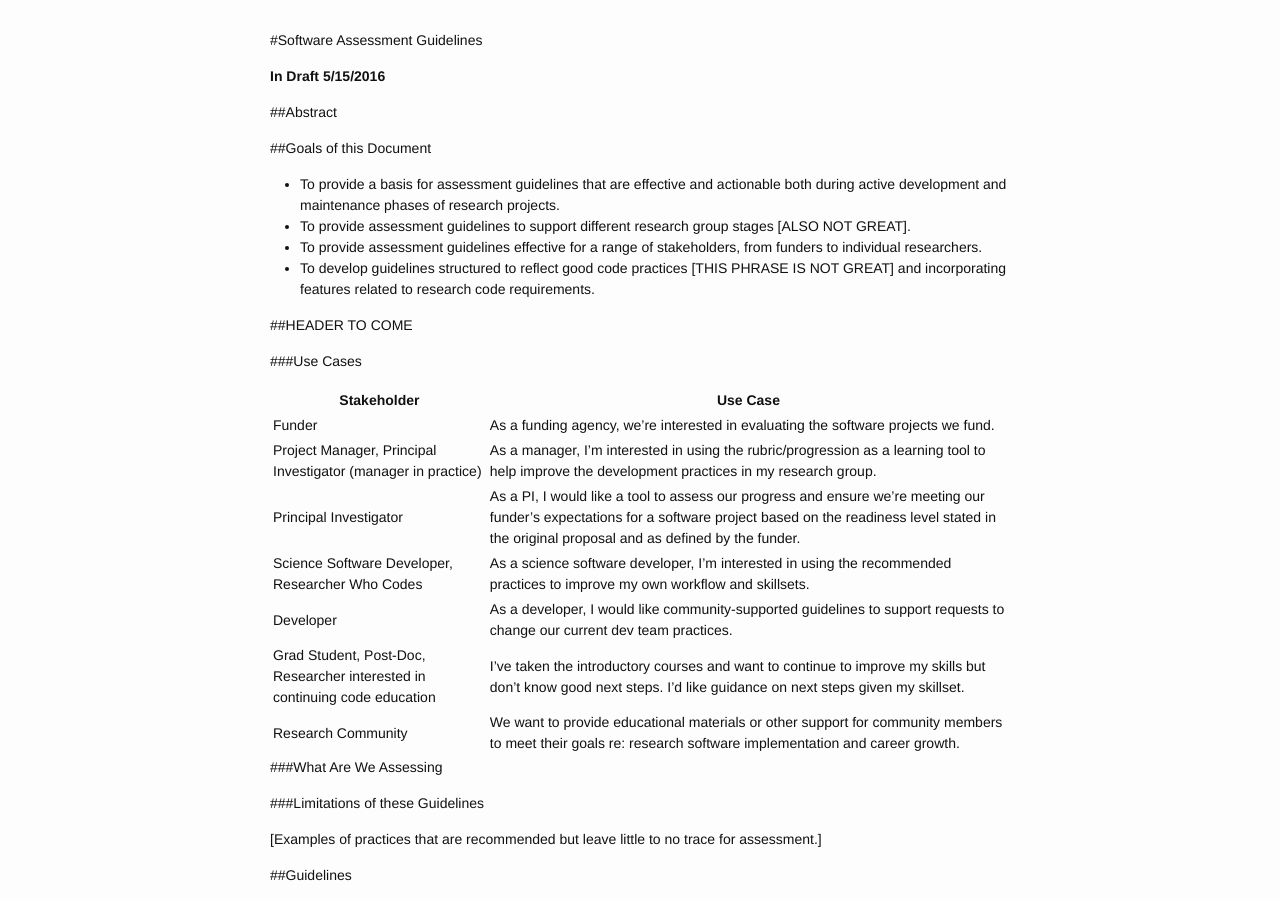
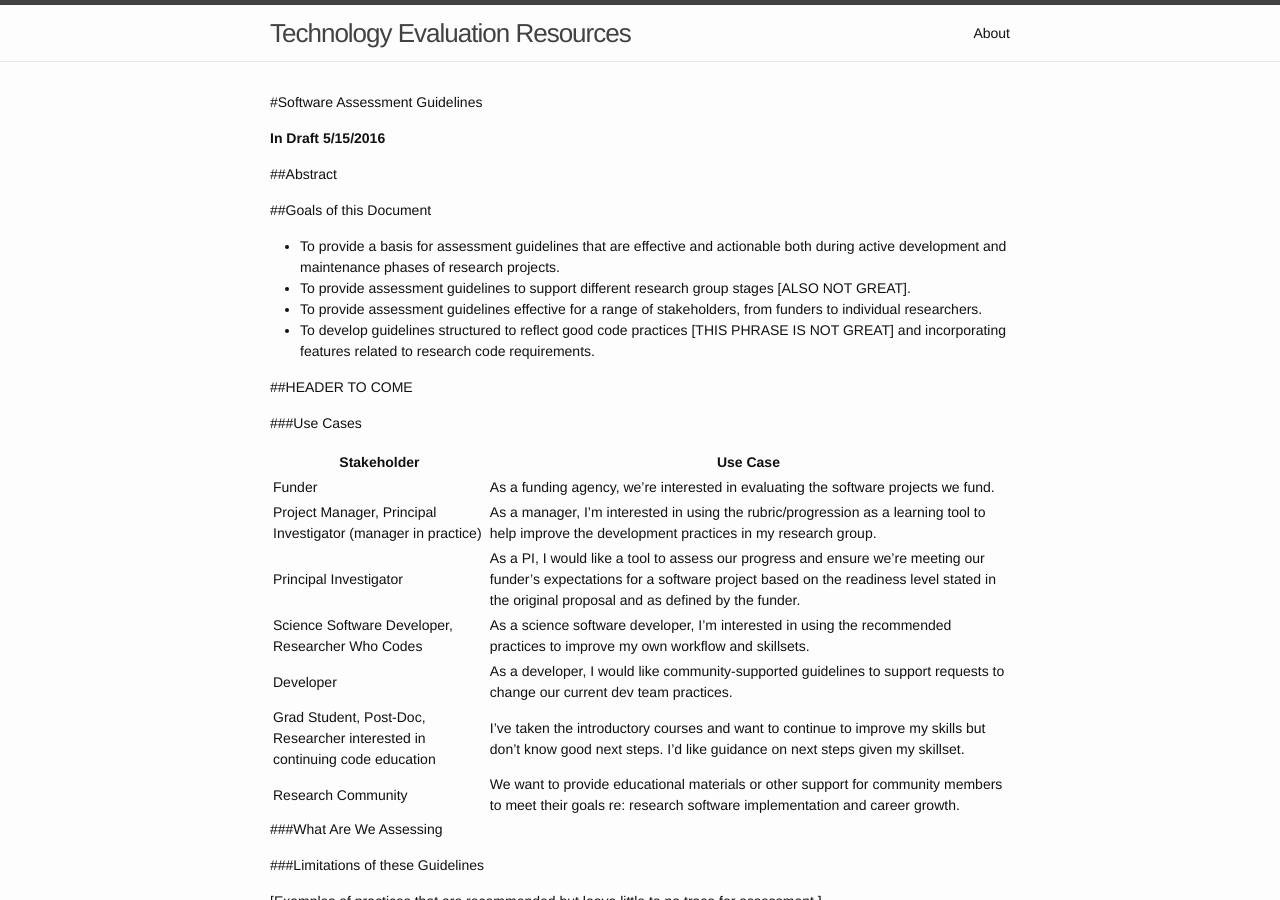
Before and after one commit to roomthily/technology-evaluation-research, a Jekyll site: the page built from guidelines/index.md, in a window 1280 px wide and 900 px high. Built offline with Jekyll 4.4.1, drawn with Linux system fonts in a browser that asks for light colours; nearby versions of some CDN libraries; a script that is not in the unit is left out.

Commit message:
still wonky layout.

```diff
--- a/_layouts/guidelines.html
+++ b/_layouts/guidelines.html
@@ -1,20 +1,9 @@
 ---
+layout: default
 ---
 
-<!DOCTYPE html>
-<html>
+<div>
+    {{ content }}
+</div>
 
-  {% include head.html %}
-
-  <body>
-    <div class="page-content">
-      <div class="wrapper">
-        {{ content }}
-      </div>
-    </div>
-
-    {% include footer.html %}
-
-    <script async defer src="https://hypothes.is/embed.js"></script>
-  </body>
-</html>
+<script async defer src="https://hypothes.is/embed.js"></script>
```
